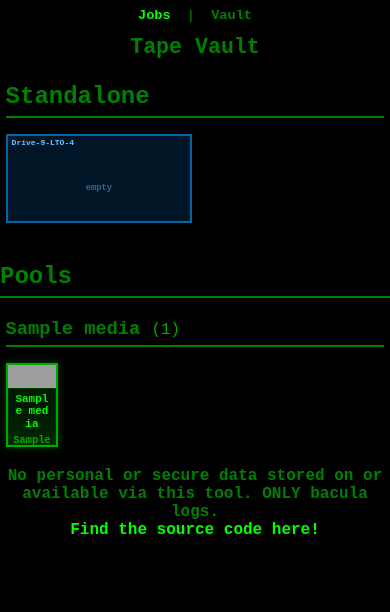
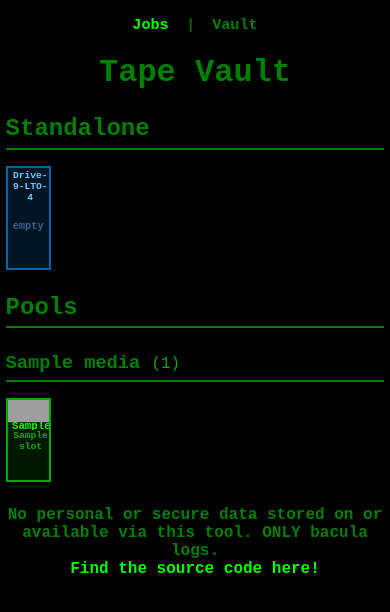
Before and after one commit to KenwoodFox/bacula-flask, a Flask app: page /vault in a window 390 px wide. Shown: the top 612 px of the page. Run offline with Flask 3, Linux system fonts and the light colour scheme; a database or web service that is not in the repository returns one stand-in record (values such as "Sample title"); some libraries are stand-ins or nearby versions; grey boxes are pictures that could not be loaded.

Commit message:
Just nuke all style

```diff
--- a/app/static/style.css
+++ b/app/static/style.css
@@ -1,7 +1,6 @@
 :root {
-  --tape-w: 15.0rem;
-  --tape-h: 7.00rem;
-  --tape-barcode-h: 3.1rem;
+  --tape-h: 8.75rem;
+  --gap: 0.15rem;
 }
 
 body {
@@ -87,17 +86,6 @@ td[data-percentage] {
   margin: 0 0.5rem;
 }
 
-.vault-hint {
-  color: #00aa00;
-  font-weight: normal;
-  margin-bottom: 1.5rem;
-}
-
-.pool-vault {
-  margin: 2rem auto;
-  max-width: 96%;
-}
-
 .pool-title {
   text-align: left;
   border-bottom: 2px solid green;
@@ -111,106 +99,112 @@ td[data-percentage] {
   font-size: 0.85em;
 }
 
+/* vault layout: one grid, one tape size */
+.vault-section,
+.pool-vault-section {
+  width: 100%;
+  padding: 0 0.35rem;
+  margin-top: 1.5rem;
+  box-sizing: border-box;
+}
+
+.pool-vault {
+  margin: 1.5rem 0;
+}
+
+.tape-shelf,
+.library-grid {
+  display: grid;
+  gap: var(--gap);
+  width: 100%;
+  grid-template-columns: repeat(8, minmax(0, 1fr));
+}
+
 .tape-shelf {
-  display: grid;
-  grid-template-columns: repeat(var(--shelf-cols, 8), var(--tape-w));
-  gap: 0.5rem;
-  justify-content: start;
+  grid-template-columns: repeat(var(--shelf-cols, 8), minmax(0, 1fr));
+}
+
+.vault-drives {
+  display: flex;
+  flex-wrap: wrap;
+  gap: var(--gap);
+  width: 100%;
+  margin-bottom: var(--gap);
+}
+
+.vault-drives .lib-drive {
+  width: calc((100% - 7 * var(--gap)) / 8);
+  min-width: 0;
+  box-sizing: border-box;
 }
 
 .tape-cell {
+  container-type: inline-size;
   display: grid;
-  grid-template-rows: var(--tape-barcode-h) 1fr auto;
-  align-items: stretch;
-  justify-items: stretch;
-  width: var(--tape-w);
+  grid-template-rows: 3.1rem 1fr auto;
+  width: 100%;
   height: var(--tape-h);
-  min-height: var(--tape-h);
   box-sizing: border-box;
-  padding: 0;
-  overflow: hidden;
   border: 2px solid #00aa00;
-  background: linear-gradient(180deg, #0a1a0a 0%, #001800 55%, #002800 100%);
+  background: #001800;
   color: lime;
   text-decoration: none;
-  box-shadow: inset 0 0 0 1px #003300;
-  transition: transform 0.1s, border-color 0.1s;
+  overflow: hidden;
 }
 
 .tape-cell:hover {
-  transform: translateY(-2px);
   border-color: lime;
-  text-decoration: none;
 }
 
 .tape-barcode {
   display: block;
   width: 100%;
-  height: var(--tape-barcode-h);
-  margin: 0;
-  padding: 0;
-  object-fit: fill;
+  height: 3.1rem;
   background: #fff;
-  border: none;
   border-bottom: 1px solid #004400;
-  border-radius: 0;
 }
 
 .tape-name {
   display: flex;
   align-items: center;
   justify-content: center;
-  font-size: clamp(0.65rem, 2.8vw, 2.8rem);
+  min-height: 0;
+  padding: 0.1rem 0.2rem;
+  font-size: clamp(0.65rem, 26cqi, 2.75rem);
+  line-height: 1;
   word-break: break-all;
   text-align: center;
-  line-height: 1.15;
-  margin: 0;
-  padding: 0.3rem 0.35rem;
+  overflow: hidden;
 }
 
 .tape-footer {
   display: flex;
-  align-items: flex-end;
   justify-content: space-between;
-  gap: 0.2rem;
   padding: 0 0.35rem 0.35rem;
-  width: 100%;
-  box-sizing: border-box;
+  font-size: 0.6rem;
 }
 
 .tape-slot {
-  font-size: 0.65rem;
   color: #00aa00;
-  line-height: 1;
-  min-width: 0;
 }
 
 .tape-meta {
-  font-size: 0.6rem;
   color: #00cc00;
   font-weight: normal;
-  text-align: right;
-  line-height: 1.1;
-  flex-shrink: 1;
 }
 
-/* Active tape — subtle green “power” glow on the shelf */
-.tape-cell:not(.status-purged):not(.status-recycle):not(.status-append):not(
-    .status-appended
-  ) {
-  box-shadow:
-    inset 0 0 0 1px #003300,
-    0 0 8px rgba(0, 200, 0, 0.35);
+.tape-cell.status-append,
+.tape-cell.status-appended {
+  border-color: #aa8800;
+  color: #c9a800;
 }
 
-.tape-cell.status-archive .tape-barcode {
-  border-color: #666600;
-  box-shadow: 0 0 4px #aaaa00;
-}
-
-.tape-cell.status-f,
-.tape-cell.status-fu {
-  border-color: #888800;
+.tape-cell.status-purged,
+.tape-cell.status-recycle {
+  opacity: 0.5;
+  filter: grayscale(0.85);
+  border-color: #444;
+  color: #666;
 }
 
 .tape-cell.status-e,
@@ -219,189 +213,57 @@ td[data-percentage] {
   animation: flash 2s infinite;
 }
 
-/* Append — gentle yellow “activity” pulse (border, glow, text) */
-@keyframes append-glow {
-  0%,
-  100% {
-    border-color: #aa8800;
-    color: #c9a800;
-    box-shadow:
-      inset 0 0 0 1px #332a00,
-      0 0 6px rgba(255, 210, 0, 0.3);
-  }
-  50% {
-    border-color: #ffdd44;
-    color: #ffe566;
-    box-shadow:
-      inset 0 0 0 1px #554400,
-      0 0 14px rgba(255, 230, 80, 0.6);
-  }
-}
-
-.tape-cell.status-append,
-.tape-cell.status-appended {
-  animation: append-glow 2.8s ease-in-out infinite;
-  color: #c9a800;
-  background: linear-gradient(180deg, #1a1708 0%, #100e04 55%, #1f1c0a 100%);
-}
-
-.tape-cell.status-append:hover,
-.tape-cell.status-appended:hover {
-  animation: append-glow 2.8s ease-in-out infinite;
-  text-decoration: none;
-}
-
-.tape-cell.status-append .tape-slot,
-.tape-cell.status-append .tape-name,
-.tape-cell.status-append .tape-meta,
-.tape-cell.status-appended .tape-slot,
-.tape-cell.status-appended .tape-name,
-.tape-cell.status-appended .tape-meta {
-  color: inherit;
-}
-
-.tape-cell.status-append .tape-barcode,
-.tape-cell.status-appended .tape-barcode {
-  border-bottom-color: #665500;
-  box-shadow: 0 0 4px rgba(255, 220, 0, 0.25);
-}
-
-/* Purged / recycle — greyed out, glow off */
-.tape-cell.status-purged,
-.tape-cell.status-recycle {
-  opacity: 0.52;
-  border-color: #3a3a3a;
-  background: linear-gradient(180deg, #141414 0%, #0d0d0d 55%, #1a1a1a 100%);
-  color: #666;
-  box-shadow: inset 0 0 0 1px #222;
-  filter: grayscale(0.85);
-}
-
-.tape-cell.status-purged:hover,
-.tape-cell.status-recycle:hover {
-  transform: none;
-  border-color: #444;
-  box-shadow: inset 0 0 0 1px #222;
-}
-
-.tape-cell.status-purged .tape-barcode,
-.tape-cell.status-recycle .tape-barcode {
-  filter: grayscale(1);
-  opacity: 0.75;
-  border-bottom-color: #333;
-}
-
-.tape-cell.status-purged .tape-slot,
-.tape-cell.status-purged .tape-name,
-.tape-cell.status-purged .tape-meta,
-.tape-cell.status-recycle .tape-slot,
-.tape-cell.status-recycle .tape-name,
-.tape-cell.status-recycle .tape-meta {
-  color: #555;
-}
-
 .pool-empty {
   grid-column: 1 / -1;
   color: #006600;
   font-weight: normal;
 }
 
-.pool-vault-section {
-  margin-top: 2.5rem;
-}
-
-.pool-vault-section > .pool-title {
-  margin-bottom: 1rem;
-}
-
-.vault-drives,
-.library-vault {
-  --vault-gap: 0.35rem;
-  margin: 1.5rem auto 0;
-  max-width: 98%;
-}
-
-.vault-drives-row {
-  display: flex;
-  flex-wrap: wrap;
-  justify-content: center;
-  gap: 0.5rem;
-  width: 100%;
-  margin-bottom: 0.5rem;
-}
-
-.library-scroll {
-  width: 100%;
-}
-
-.library-grid {
-  display: grid;
-  grid-template-columns: repeat(8, var(--tape-w));
-  grid-template-rows: repeat(3, auto);
-  gap: var(--vault-gap);
-}
-
 .lib-cell {
   position: relative;
-  min-height: 2.5rem;
-}
-
-.library-grid .lib-cell.lib-tape {
-  display: flex;
-  justify-content: center;
+  min-width: 0;
 }
 
 .lib-label {
   position: absolute;
   top: 2px;
   left: 4px;
-  z-index: 2;
   font-size: 0.6rem;
   color: #00aa00;
-  font-weight: bold;
 }
 
 .lib-io {
+  border: 1px dashed #335533;
+  color: #557755;
+  min-height: var(--tape-h);
   display: flex;
   align-items: center;
   justify-content: center;
-  border: 1px dashed #335533;
-  color: #557755;
-  font-size: 0.7rem;
-  min-height: 4rem;
 }
 
 .lib-drive {
-  display: flex;
-  flex-direction: column;
-  align-items: center;
+  position: relative;
   border: 2px solid #0066aa;
   background: #001525;
-  padding: 1rem 0.35rem 0.35rem;
-  width: calc(var(--tape-w) + 0.7rem);
-  min-width: calc(var(--tape-w) + 0.7rem);
-  flex: 0 0 auto;
-  box-sizing: border-box;
+  padding-top: 1rem;
 }
 
 .lib-drive .lib-label {
   color: #66ccff;
 }
 
-.lib-empty-tape {
+.lib-empty {
+  width: 100%;
+  box-sizing: border-box;
+  color: #004400;
+  min-height: var(--tape-h);
   display: flex;
   align-items: center;
   justify-content: center;
-  padding: 1.1rem 0.35rem 0.5rem;
-  text-align: center;
   font-size: 0.65rem;
-  color: #004400;
-  width: var(--tape-w);
-  min-height: var(--tape-h);
-  box-sizing: border-box;
 }
 
-.lib-empty-drive {
+.lib-drive .lib-empty {
   color: #336688;
 }
 
@@ -419,113 +281,25 @@ td[data-percentage] {
   background: #fff;
 }
 
-/* --- Vault & jobs: small screens --- */
 @media (max-width: 768px) {
-  h1 {
-    margin: 0.75rem 0;
-    font-size: 1.35rem;
+  :root {
+    --tape-h: 5.25rem;
   }
 
-  .site-nav {
-    font-size: 0.85rem;
-    margin: 0.5rem 0;
+  .tape-cell {
+    grid-template-rows: 1.4rem 1fr auto;
+  }
+
+  .tape-barcode {
+    height: 1.4rem;
+  }
+
+  .library-grid {
+    overflow-x: auto;
   }
 
   table {
     width: 100%;
     font-size: 0.8rem;
   }
-
-  table th,
-  table td {
-    padding: 6px 4px;
-  }
-
-  .pool-vault,
-  .vault-drives,
-  .library-vault {
-    max-width: 100%;
-    padding-left: 0.35rem;
-    padding-right: 0.35rem;
-    box-sizing: border-box;
-  }
-
-  .pool-vault {
-    margin: 1.25rem auto;
-  }
-
-  :root {
-    --tape-w: 3.25rem;
-    --tape-h: 5.25rem;
-    --tape-barcode-h: 1.4rem;
-  }
-
-  .tape-shelf {
-    grid-template-columns: repeat(auto-fill, var(--tape-w));
-    gap: 0.35rem;
-  }
-
-  .tape-footer {
-    flex-wrap: wrap;
-    padding-bottom: 0.25rem;
-  }
-
-  .tape-meta {
-    font-size: 0.55rem;
-  }
-
-  .library-scroll {
-    overflow-x: auto;
-    -webkit-overflow-scrolling: touch;
-    scrollbar-width: thin;
-    scrollbar-color: #006600 #0a0a0a;
-    padding-bottom: 0.35rem;
-  }
-
-  .library-grid {
-    --vault-gap: 0.25rem;
-    width: max-content;
-    min-width: 100%;
-    grid-template-columns: repeat(8, var(--tape-w));
-  }
-
-  .library-grid .tape-name {
-    font-size: 0.55rem;
-    padding: 0.15rem 0.2rem;
-  }
-
-  .library-grid .tape-slot,
-  .library-grid .tape-meta {
-    font-size: 0.48rem;
-  }
-
-  .lib-label {
-    font-size: 0.5rem;
-  }
-
-  .lib-io {
-    min-height: 2.75rem;
-    font-size: 0.55rem;
-  }
-
-  .lib-empty-tape {
-    min-height: 4rem;
-    font-size: 0.55rem;
-  }
-
 }
-
-@media (max-width: 420px) {
-  .vault-drives-row {
-    display: grid;
-    grid-template-columns: repeat(2, 1fr);
-    gap: 0.35rem;
-  }
-
-  .vault-drives-row .lib-drive {
-    width: 100%;
-    min-width: 0;
-    max-width: none;
-  }
-
-}
--- a/app/templates/_drive_bay.html
+++ b/app/templates/_drive_bay.html
@@ -1,10 +1,10 @@
-<div class="lib-cell lib-drive">
+<div class="lib-drive">
     <span class="lib-label">{{ drive.name }}</span>
     {% if drive.tape %}
     {% with tape=drive.tape %}
     {% include "_tape_cell.html" %}
     {% endwith %}
     {% else %}
-    <div class="lib-empty-tape lib-empty-drive">empty</div>
+    <div class="lib-empty">empty</div>
     {% endif %}
 </div>
--- a/app/templates/_drive_section.html
+++ /dev/null
@@ -1,7 +0,0 @@
-{% if drives %}
-<div class="vault-drives-row">
-    {% for drive in drives %}
-    {% include "_drive_bay.html" %}
-    {% endfor %}
-</div>
-{% endif %}
--- a/app/templates/_lib_grid_cell.html
+++ b/app/templates/_lib_grid_cell.html
@@ -6,6 +6,6 @@
     {% include "_tape_cell.html" %}
     {% endwith %}
     {% elif cell.kind == 'tape' %}
-    <div class="lib-empty-tape">empty</div>
+    <div class="lib-empty">empty</div>
     {% endif %}
 </div>
--- a/app/templates/_vault_section.html
+++ b/app/templates/_vault_section.html
@@ -1,10 +1,13 @@
-<section class="{{ 'library-vault' if section.library_grid is defined else 'vault-drives' }}">
+<section class="vault-section">
     <h2 class="pool-title">{{ section.title }}</h2>
-    {% with drives=section.drives %}
-    {% include "_drive_section.html" %}
-    {% endwith %}
+    {% if section.drives %}
+    <div class="vault-drives">
+        {% for drive in section.drives %}
+        {% include "_drive_bay.html" %}
+        {% endfor %}
+    </div>
+    {% endif %}
     {% if section.library_grid is defined %}
-    <div class="library-scroll">
     <div class="library-grid">
         {% for row in section.library_grid %}
         {% for cell in row %}
@@ -14,6 +17,5 @@
         {% endfor %}
         {% endfor %}
     </div>
-    </div>
     {% endif %}
 </section>
```
Lines whose indentation alone changed are shown as unchanged.
